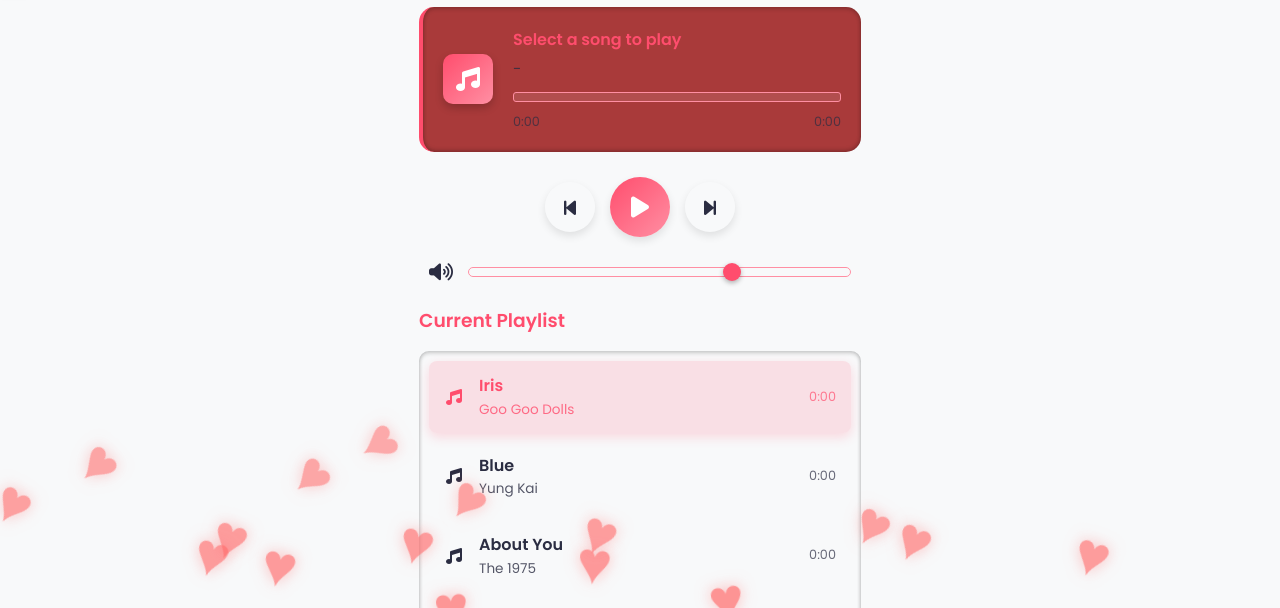
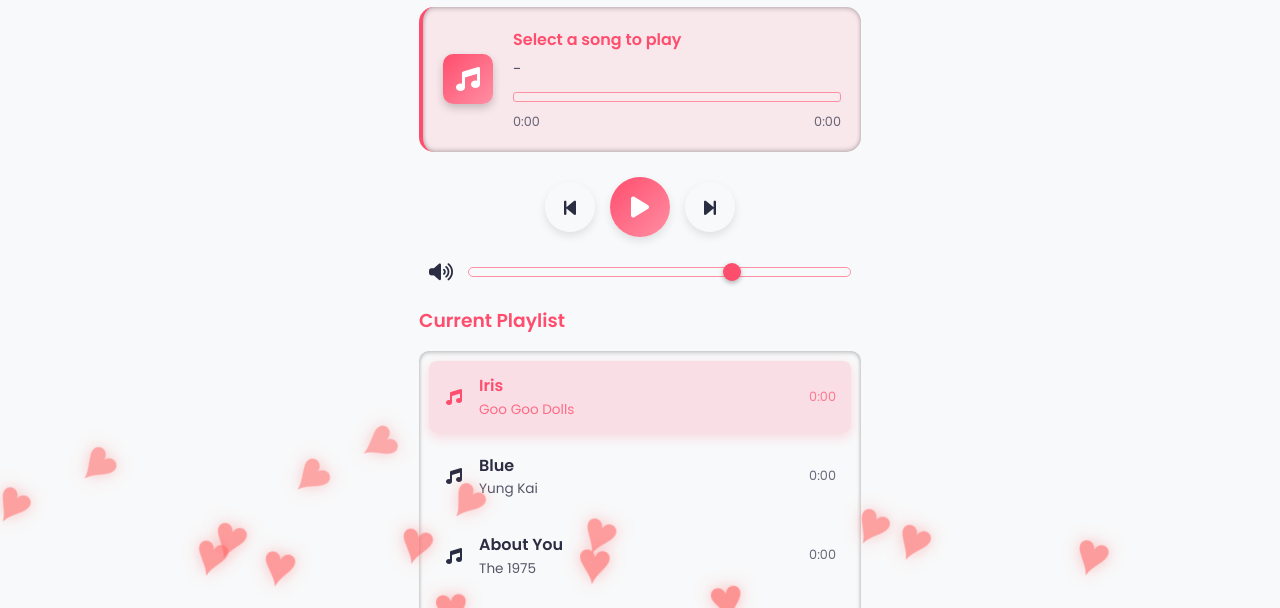
Before and after one commit to lihsus76/abc, a plain HTML site: page index.html in a window 1280 px wide. Shown: the part 170-778 px from the top of the page. Drawn offline with nearby package versions, Linux system fonts and the light colour scheme; no server answers; a script that the page names is missing.

Commit message:
Update playlist.css

```diff
--- a/CSS/playlist.css
+++ b/CSS/playlist.css
@@ -67,7 +67,7 @@ button {
 /* Now Playing Section */
 
 .now-playing {
-    background: rgb(169, 58, 58);
+    background: rgba(255, 77, 109, 0.1);
     padding: 20px;
     border-radius: 15px;
     margin-bottom: 25px;
@@ -402,4 +402,5 @@ button {
 #downloadAllBtn:active {
     transform: translateY(1px);
     box-shadow: 0 4px 12px rgba(255, 107, 129, 0.3);
+
 }
```
